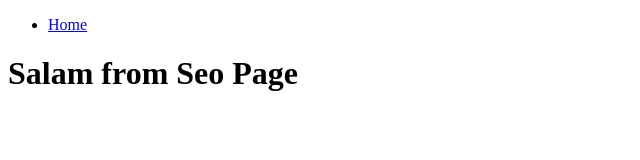
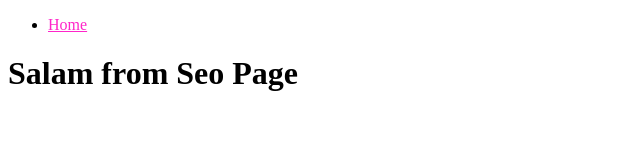
Before and after one commit to seumsims/next-fundamentals, a Next.js app in the folder first-next-software/: page /seo in a window 1280 px wide. Shown: the top 160 px of the page, without its empty margins (0-640 px from the left). Built offline with nearby package versions, Linux system fonts and the light colour scheme.

Commit message:
master first next soft module css concept learnt

```diff
--- /dev/null
+++ b/first-next-software/elements/designs/Design.module.css
@@ -0,0 +1,15 @@
+.TestColor20c997 {
+    color: #20c997;
+}
+
+.TestColorFF25C9FF {
+    color: #ff25c9;
+}
+
+.TestColorFF2525FF {
+    color: #ff2525;
+}
+
+.TestColor4f0aff {
+    color: #4f0aff;
+}
--- a/first-next-software/pages/about.js
+++ b/first-next-software/pages/about.js
@@ -1,6 +1,7 @@
 import React, {Component} from 'react';
 import Link from "next/link";
 import Head from "next/head";
+import Design from "../elements/designs/Design.module.css"
 
 class About extends Component {
     render() {
@@ -23,7 +24,7 @@ class About extends Component {
 
                 <ul>
                     <li>
-                        <Link href="/">Home</Link>
+                        <Link className={Design.TestColorFF2525FF} href="/">Home</Link>
                     </li>
                     <li>
                         <Link href="/about">About</Link>
--- a/first-next-software/pages/index.js
+++ b/first-next-software/pages/index.js
@@ -2,6 +2,7 @@ import React, {Component} from 'react';
 import Link from "next/link";
 import Image from "next/image";
 import Head from "next/head";
+import Design from "../elements/designs/Design.module.css"
 
 class Index extends Component {
     render() {
@@ -24,7 +25,7 @@ class Index extends Component {
 
                 <ul>
                     <li>
-                        <Link href="/">Home</Link>
+                        <Link className={Design.TestColor20c997} href="/">Home</Link>
                     </li>
                     <li>
                         <Link href="/about">About</Link>
--- a/first-next-software/pages/login.js
+++ b/first-next-software/pages/login.js
@@ -1,6 +1,7 @@
 import React, {Component} from 'react';
 import Link from "next/link";
 import Head from "next/head";
+import Design from "../elements/designs/Design.module.css";
 
 class Login extends Component {
     render() {
@@ -23,7 +24,7 @@ class Login extends Component {
 
                 <ul>
                     <li>
-                        <Link href="/">Home</Link>
+                        <Link className={Design.TestColor4f0aff} href="/">Home</Link>
                     </li>
                     <li>
                         <Link href="/about">About</Link>
--- a/first-next-software/pages/seo.js
+++ b/first-next-software/pages/seo.js
@@ -1,6 +1,7 @@
 import React, {Component} from 'react';
 import Link from "next/link";
 import Head from "next/head";
+import Design from "../elements/designs/Design.module.css";
 
 class Seo extends Component {
     render() {
@@ -20,7 +21,7 @@ class Seo extends Component {
                 </Head>
                 <ul>
                     <li>
-                        <Link href="/">
+                        <Link className={Design.TestColorFF25C9FF} href="/">
                             Home
 
                         </Link>
```
